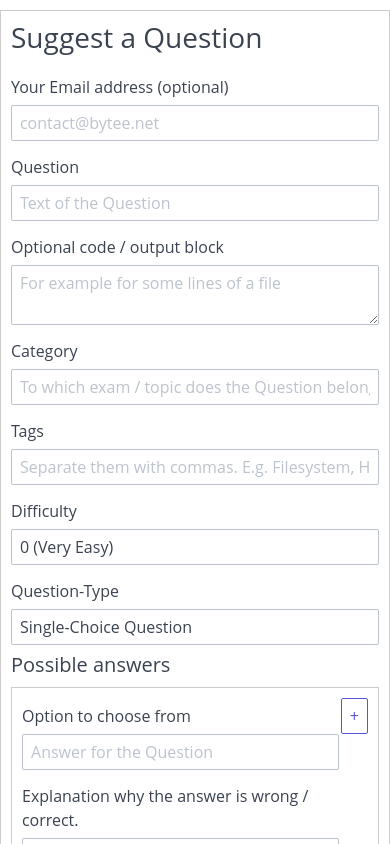
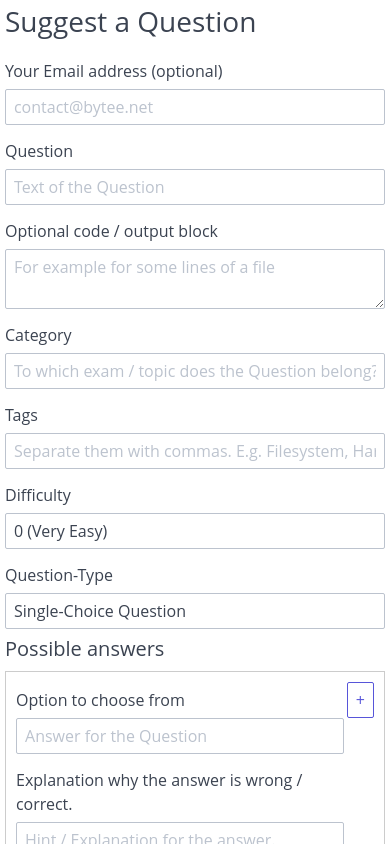
Before and after one commit to bytee-net/quiz, a Vue app: page /suggest in a window 390 px wide. Shown: the top 844 px of the page. Built offline with nearby package versions, Linux system fonts and the light colour scheme.

Commit message:
Improvements for mobile devices

```diff
--- a/public/index.html
+++ b/public/index.html
@@ -13,7 +13,7 @@
     // Description of the quiz
     description: 'The LPIC-1 certification (Linux Administrator) of the Linux Professional Institute requires passing the exams 101 and 102. This Quiz contains 20 questions focused on the 101 Exam topics, which you have to answer in 30 Minutes.',
     // (Maximum) Number of Questions
-    questionCount: 5,
+    questionCount: 20,
     // Duration in minutes
     duration: 30,
     // Randomize the quiz and questions (if the pool is larger)
--- a/src/App.vue
+++ b/src/App.vue
@@ -98,4 +98,20 @@
     border: 2px solid #36bf42;
     background: #6ed97b;
   }
+
+  /* Some responsive improvements */
+  /* Portrait and Landscape */
+  @media only screen
+  and (max-device-width: 812px) {
+    #app {
+      border: 0;
+      padding: 5px;
+      margin: 0 auto;
+    }
+
+    .btn-primary {
+      display: block;
+      margin: 5px 0;
+    }
+  }
 </style>
--- a/src/views/Home.vue
+++ b/src/views/Home.vue
@@ -48,7 +48,7 @@
   <!-- Quiz Nav, TODO MOVE -->
   <div class="quiz-nav" v-if="numQuestion !== -1 && numQuestion !== questions.length">
     <div class="columns">
-      <div class="column col-8">
+      <div class="column col-8 col-sm-auto">
         <button
             class="btn btn-primary"
             v-if="!resolveResolution && numQuestion !== 0"
@@ -79,7 +79,7 @@
           Back to the Results
         </button>
       </div>
-      <div class="column col-4 text-right">
+      <div class="column col-4 col-sm-auto text-right">
         <router-link to="/suggest" target="_blank">Suggest Question</router-link>
         |
         <router-link :to="{name: 'report', params: { question: activeQuestion.title } }"
--- a/src/views/Start.vue
+++ b/src/views/Start.vue
@@ -2,7 +2,7 @@
 <div class="quiz-start">
   <h1>{{quiz.title}}</h1>
 
-  <div class="quiz-description col-7">
+  <div class="quiz-description col-7 col-sm-auto">
     {{quiz.description}}
   </div>
 
```
